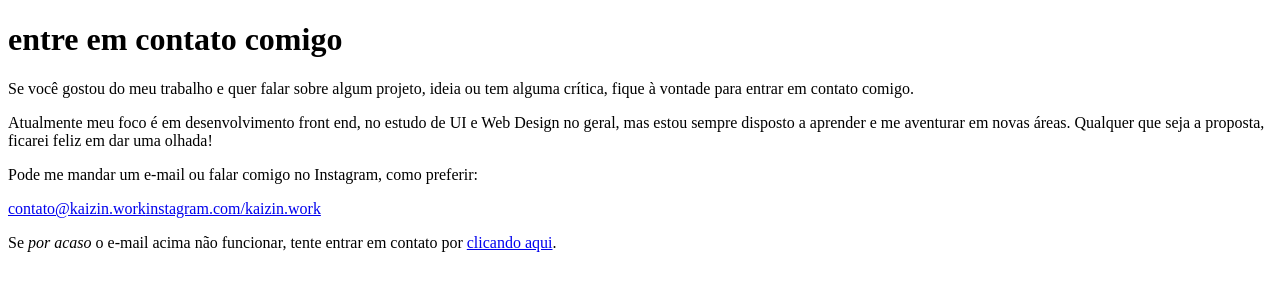
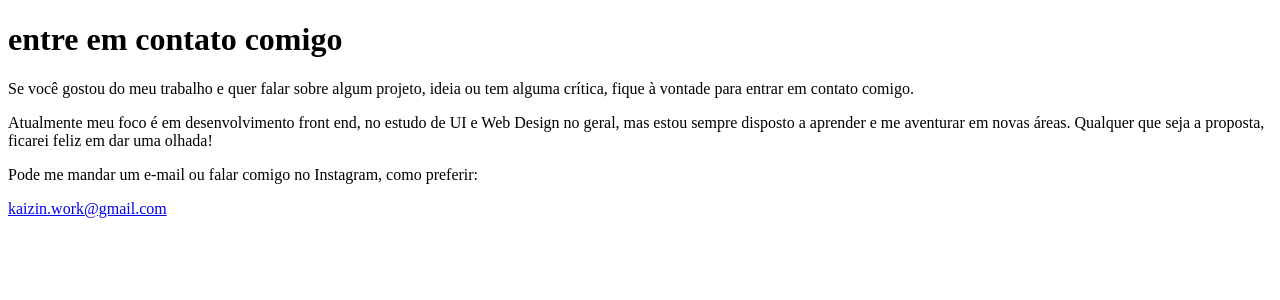
Before and after one commit to kaizinbr/kaizin, a Next.js app: page /contato in a window 1280 px wide. Shown: the top 300 px of the page. Built offline with nearby package versions, Linux system fonts and the light colour scheme.

Commit message:
novo email e endereço do spotfaker

```diff
--- a/app/contato/page.tsx
+++ b/app/contato/page.tsx
@@ -54,38 +54,20 @@ export default function Habilidades() {
                     </p>
 
                     <Link
-                        href={"mailto:contato@kaizin.work"}
+                        href={"mailto:kaizin.work@gmail.com"}
                         target="_blank"
                         className="text-3xl text-[#FE552A] text-pretty font-bold mb-3 gelica"
                     >
-                        contato@kaizin.work
+                        kaizin.work@gmail.com
                     </Link>
-                    <Link
+                    {/* <Link
                         href="https://www.instagram.com/kaizin.work"
                         target="_blank"
                         className="text-xl text-[#FE552A] text-pretty font-bold mb-3 gelica"
                     >
                         instagram.com/kaizin.work
-                    </Link>
+                    </Link> */}
 
-                    <p
-                        className={`
-                            text-xs mb-3
-                            text-pretty
-                            md:max-w-1/2
-                        `}
-                    >
-                        Se <i>por acaso</i> o e-mail acima não funcionar, tente
-                        entrar em contato por{" "}
-                        <Link
-                            href="mailto:kaizin.work@gmail.com"
-                            target="_blank"
-                            className="underline text-[#FE552A] text-pretty font-bold mb-3 gelica"
-                        >
-                            clicando aqui
-                        </Link>
-                        .
-                    </p>
                 </div>
             </div>
         </main>
--- a/app/projetos/spotfaker/page.tsx
+++ b/app/projetos/spotfaker/page.tsx
@@ -44,7 +44,7 @@ export default function Projetos() {
                 />
             </div>
             <Link
-                href="https://spotfaker.kaizin.com.br/"
+                href="https://spotfaker.kaizin.work/"
                 target="_blank"
                 className={`
                 flex justify-start items-center
```
